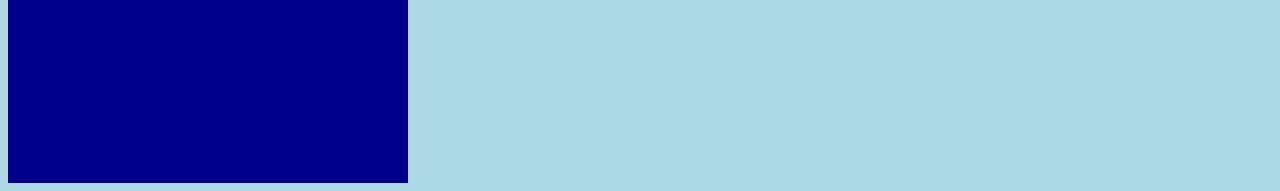
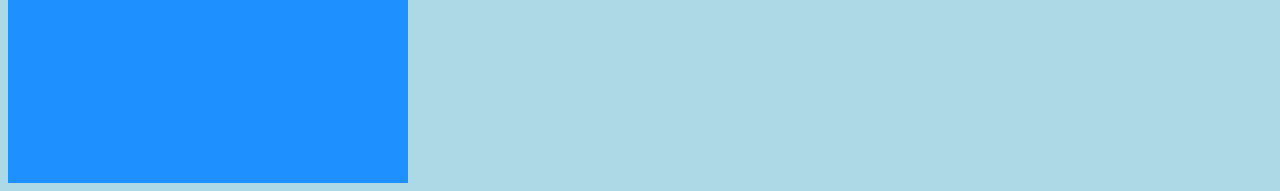
Before and after one commit to ModernMajorGeneral/Shotovers-House-Blog, a plain HTML site: page index.html in a window 1280 px wide. Shown: the part 819-1010 px from the top of the page. Drawn offline with Linux system fonts and the light colour scheme.

Commit message:
Update index.html

```diff
--- a/index.html
+++ b/index.html
@@ -46,7 +46,7 @@
         .box2 {
           width: 400px;
           height: 200px;
-          background-color: darkblue;
+          background-color: dodgerblue;
 }
 
      </style>
```
